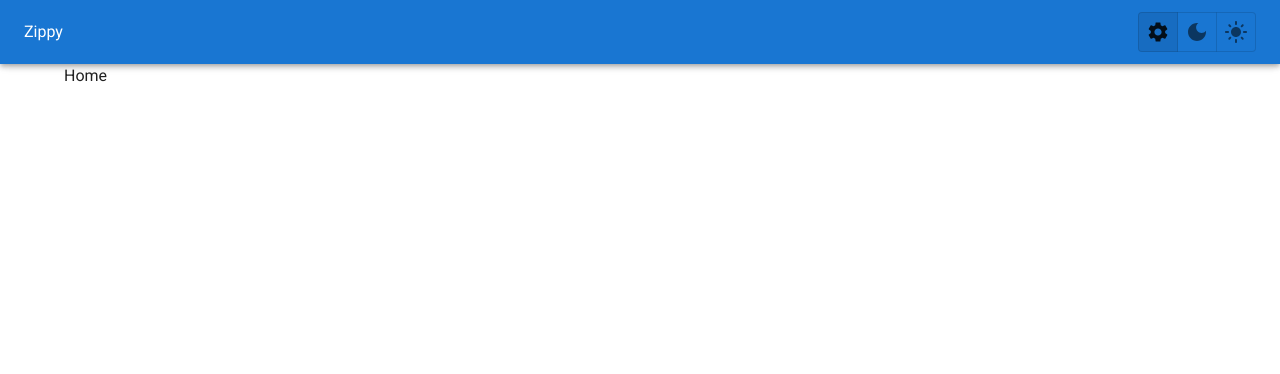
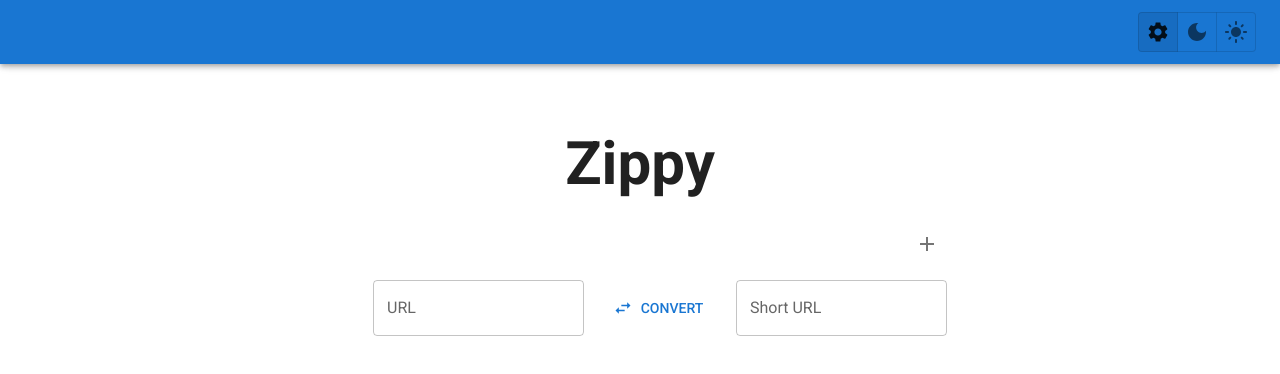
Before and after one commit to CHOGANGYEOL/zippy, a Next.js app: page / in a window 1280 px wide. Shown: the top 374 px of the page. Built offline with nearby package versions, Linux system fonts and the light colour scheme; what @mui/material-nextjs would draw is missing.

Commit message:
feat: layout; copy; 기능...

```diff
--- a/package.json
+++ b/package.json
@@ -19,7 +19,8 @@
     "@mui/material-nextjs": "^7.2.0",
     "next": "15.4.5",
     "react": "19.1.0",
-    "react-dom": "19.1.0"
+    "react-dom": "19.1.0",
+    "react-toastify": "^11.0.5"
   },
   "devDependencies": {
     "@eslint/eslintrc": "^3",
--- a/src/app/api/shorten/route.ts
+++ b/src/app/api/shorten/route.ts
@@ -1,12 +1,14 @@
 import { db } from "@/lib/db";
+import { generateShortCode } from "@/utils/common";
 import { PutCommand, ScanCommand } from "@aws-sdk/lib-dynamodb";
 import { NextResponse } from "next/server";
 
 const EXPIRE_AFTER_DAYS = 7 as const;
 
 export async function POST(req: Request) {
-  const { originalUrl, shortCode } = await req.json();
+  const { originalUrl } = await req.json();
 
+  const shortCode = generateShortCode();
   const now = Date.now();
   const expireAt = now + EXPIRE_AFTER_DAYS * 24 * 60 * 60 * 1000;
   const createdAt = new Date(now).toISOString();
@@ -23,7 +25,7 @@ export async function POST(req: Request) {
     })
   );
 
-  return NextResponse.json({ success: true });
+  return NextResponse.json({ success: true, shortCode });
 }
 
 export async function GET() {
--- a/src/app/layout.tsx
+++ b/src/app/layout.tsx
@@ -1,6 +1,8 @@
 import { Header } from "@/layout";
+import { ToastWrapper } from "@/lib/toastify";
 import theme from "@/theme";
 import {
+  Box,
   CssBaseline,
   InitColorSchemeScript,
   ThemeProvider,
@@ -26,7 +28,8 @@ export default function RootLayout({
           <ThemeProvider theme={theme}>
             <CssBaseline />
             <Header />
-            <main style={{ marginTop: "64px" }}>{children}</main>
+            <Box sx={{ mt: 8 }}>{children}</Box>
+            <ToastWrapper />
           </ThemeProvider>
         </AppRouterCacheProvider>
       </body>
--- a/src/app/page.tsx
+++ b/src/app/page.tsx
@@ -1,5 +1,182 @@
-import { Container } from "@mui/material";
+"use client";
+import { CopyButton } from "@/components/Buttons";
+import { RULES, validateRules } from "@/utils/rules";
+import {
+  Add,
+  Done,
+  PlusOne,
+  PublicSharp,
+  SwapHoriz,
+} from "@mui/icons-material";
+import {
+  Box,
+  Button,
+  CircularProgress,
+  Container,
+  IconButton,
+  InputAdornment,
+  Stack,
+  TextField,
+  Typography,
+} from "@mui/material";
+import React, { JSX, useState } from "react";
+import { toast } from "react-toastify";
+
+type ItemStatus = "IDLE" | "PENDING" | "SUCCESS";
+
+interface Item {
+  originalUrl: string;
+  shortCode: string;
+  status: ItemStatus;
+}
+
+const ITEM_STATUS_TEXT: Record<ItemStatus, string | JSX.Element> = {
+  IDLE: "Convert",
+  PENDING: <CircularProgress size={18} />,
+  SUCCESS: "Success",
+};
+
+const ITEM_STATUS_ICON: Record<ItemStatus, React.ElementType | undefined> = {
+  IDLE: SwapHoriz,
+  PENDING: undefined,
+  SUCCESS: Done,
+};
 
 export default function Home() {
-  return <Container>Home</Container>;
+  const [items, setItems] = useState<Array<Item>>([
+    {
+      originalUrl: "",
+      shortCode: "",
+      status: "IDLE",
+    },
+  ]);
+
+  function addNewItem() {
+    setItems((prev) => [
+      {
+        originalUrl: "",
+        shortCode: "",
+        status: "IDLE",
+      },
+      ...prev,
+    ]);
+  }
+
+  const handleChange = (idx: number, value: string) => {
+    const newItems = [...items];
+    newItems[idx].originalUrl = value;
+    newItems[idx].status = "IDLE";
+    setItems(newItems);
+  };
+
+  const handleConvert = async (idx: number) => {
+    const newItems = [...items];
+    const item = newItems[idx];
+
+    item.status = "PENDING";
+    setItems([...newItems]);
+    try {
+      const error = validateRules(item.originalUrl, [
+        RULES.required,
+        RULES.url,
+      ]);
+
+      if (typeof error === "string") throw new Error(error);
+
+      const res = await fetch("/api/shorten", {
+        method: "POST",
+        body: JSON.stringify({ originalUrl: item.originalUrl }),
+      });
+      const data = await res.json();
+      if (!data.success) throw new Error("Failed Convert");
+
+      item.shortCode = `${window.location.origin}/${data.shortCode}`;
+      item.status = "SUCCESS";
+
+      setItems([...newItems]);
+      addNewItem(); // ✅ 새로운 입력창 추가
+    } catch (err) {
+      if (err instanceof Error)
+        toast.error(err.message, { toastId: `error-${idx}-${err.message}` });
+      item.status = "IDLE"; // 실패 시 초기화
+      setItems([...newItems]);
+    }
+  };
+
+  return (
+    <Container
+      maxWidth="md"
+      sx={{
+        display: "flex",
+        flexDirection: "column",
+        alignItems: "center",
+        gap: 3,
+        pt: 8,
+      }}
+    >
+      <Typography variant="h2" fontWeight={700}>
+        Zippy
+      </Typography>
+      <Stack alignItems={"flex-end"}>
+        <IconButton onClick={addNewItem}>
+          <Add />
+        </IconButton>
+        <Box component={"ul"} sx={{ width: "100%" }}>
+          {items.map((item, idx) => {
+            const Icon = ITEM_STATUS_ICON[item.status];
+            return (
+              <Box
+                key={`item--${idx}`}
+                component={"li"}
+                sx={{ listStyle: "none" }}
+              >
+                <Stack
+                  component={"form"}
+                  direction={"row"}
+                  alignItems={"center"}
+                  gap={2}
+                  mb={2}
+                  onSubmit={(e) => {
+                    e.preventDefault();
+                    handleConvert(idx);
+                  }}
+                >
+                  <TextField
+                    label={"URL"}
+                    value={item.originalUrl}
+                    onChange={(e) => handleChange(idx, e.target.value)}
+                    disabled={item.status !== "IDLE"}
+                    fullWidth
+                  />
+                  <Button
+                    type="submit"
+                    sx={{ minWidth: 120 }}
+                    disabled={item.status !== "IDLE"}
+                    startIcon={Icon ? <Icon /> : undefined}
+                  >
+                    {ITEM_STATUS_TEXT[item.status]}
+                  </Button>
+                  <TextField
+                    label={"Short URL"}
+                    value={item.shortCode}
+                    slotProps={{
+                      input: {
+                        endAdornment: item.shortCode ? (
+                          <InputAdornment position="end">
+                            <CopyButton value={item.shortCode} />
+                          </InputAdornment>
+                        ) : undefined,
+                      },
+                    }}
+                    fullWidth
+                    aria-readonly
+                  />
+                </Stack>
+              </Box>
+            );
+          })}
+        </Box>
+      </Stack>
+    </Container>
+  );
 }
--- /dev/null
+++ b/src/components/Buttons/CopyButton.tsx
@@ -0,0 +1,32 @@
+"use client";
+
+import { copyToClipboard } from "@/utils/common";
+import { ContentCopy, Done } from "@mui/icons-material";
+import { IconButton } from "@mui/material";
+import { useState } from "react";
+import { toast } from "react-toastify";
+
+export function CopyButton({ value }: { value: string }) {
+  const [loading, setLoading] = useState(false);
+  const [copied, setCopied] = useState(false);
+
+  const handleCopy = async () => {
+    try {
+      setLoading(true);
+      await copyToClipboard(value, {
+        onSuccess: () => {
+          setCopied(true);
+          toast.success("Copied to clipboard", { toastId: `copy-${value}` });
+          setTimeout(() => setCopied(false), 1000);
+        },
+      });
+    } finally {
+      setLoading(false);
+    }
+  };
+  return (
+    <IconButton onClick={handleCopy} disabled={loading || copied}>
+      {copied ? <Done fontSize="small" /> : <ContentCopy fontSize="small" />}
+    </IconButton>
+  );
+}
--- /dev/null
+++ b/src/components/Buttons/index.ts
@@ -0,0 +1 @@
+export * from "./CopyButton";
--- a/src/layout/header/index.tsx
+++ b/src/layout/header/index.tsx
@@ -5,7 +5,6 @@ import {
   ToggleButton,
   ToggleButtonGroup,
   Toolbar,
-  Typography,
   useColorScheme,
 } from "@mui/material";
 
@@ -17,7 +16,7 @@ export function Header() {
   return (
     <AppBar>
       <Toolbar sx={{ justifyContent: "space-between" }}>
-        <Typography>Zippy</Typography>
+        <div id="logo" />
         <ToggleButtonGroup
           value={mode}
           exclusive
--- /dev/null
+++ b/src/lib/toastify/ToastWrapper.tsx
@@ -0,0 +1,20 @@
+"use client";
+
+import { useColorScheme } from "@mui/material";
+import { useEffect, useState } from "react";
+import { ToastContainer } from "react-toastify";
+
+export function ToastWrapper() {
+  const { mode } = useColorScheme();
+  const [resolvedTheme, setResolvedTheme] = useState<"light" | "dark">("dark");
+
+  useEffect(() => {
+    if (mode === "system" || !mode) {
+      const isDark = window.matchMedia("(prefers-color-scheme: dark)").matches;
+      setResolvedTheme(isDark ? "dark" : "light");
+    } else {
+      setResolvedTheme(mode);
+    }
+  }, [mode]);
+  return <ToastContainer theme={resolvedTheme} />;
+}
--- /dev/null
+++ b/src/lib/toastify/index.ts
@@ -0,0 +1 @@
+export * from "./ToastWrapper";
--- /dev/null
+++ b/src/utils/common.ts
@@ -0,0 +1,56 @@
+import { randomBytes } from "crypto";
+
+export function generateShortCode(length = 8): string {
+  return randomBytes(length).toString("base64url").slice(0, length);
+}
+export async function copyToClipboard(
+  text: string,
+  props?: { onSuccess?: () => void; onError?: (err: Error) => void }
+): Promise<void> {
+  const { onSuccess, onError } = props ?? {};
+  try {
+    // clipboard api 지원여부 확인
+    if (
+      navigator.clipboard &&
+      typeof navigator.clipboard.writeText === "function"
+    ) {
+      try {
+        await navigator.clipboard.writeText(text);
+        if (onSuccess) onSuccess();
+      } catch (err) {
+        console.error("Failed to copy using clipboard API:", err);
+        throw new Error("Clipboard API failed");
+      }
+    } else {
+      // clipboard api 미지원시: execCommand 사용
+      await new Promise((resolve, reject) => {
+        const textarea = document.createElement("textarea");
+        textarea.value = text;
+
+        // element hidden
+        textarea.style.position = "fixed";
+        textarea.style.opacity = "0";
+        textarea.style.pointerEvents = "none";
+
+        document.body.appendChild(textarea);
+        textarea.select();
+
+        try {
+          if (document.execCommand("copy")) {
+            resolve("SUCCESS");
+            if (onSuccess) onSuccess();
+          } else {
+            reject(new Error("execCommand failed"));
+          }
+        } catch (err) {
+          console.error("Failed to copy using execCommand:", err);
+          reject(err);
+        } finally {
+          document.body.removeChild(textarea);
+        }
+      });
+    }
+  } catch (err) {
+    if (err instanceof Error && onError) onError(err);
+  }
+}
--- /dev/null
+++ b/src/utils/rules.ts
@@ -0,0 +1,20 @@
+export const PATTERNS = {
+  URL: /^(https?:\/\/)([\w-]+\.)+[\w-]{2,}(\/[\w-./?%&=]*)?$/i,
+};
+
+export const RULES = {
+  required: (v: string) => !!v || "This is a required field.",
+  url: (v: string) =>
+    PATTERNS.URL.test(v.trim()) || "Please enter a valid URL.",
+};
+
+export function validateRules(
+  value: string,
+  rules: Array<(value: string) => true | string>
+): true | string {
+  for (const rule of rules) {
+    const result = rule(value);
+    if (typeof result === "string") return result;
+  }
+  return true;
+}
```
Also changed, not shown: 1 other file (tests, documents, lock files or other folders).
